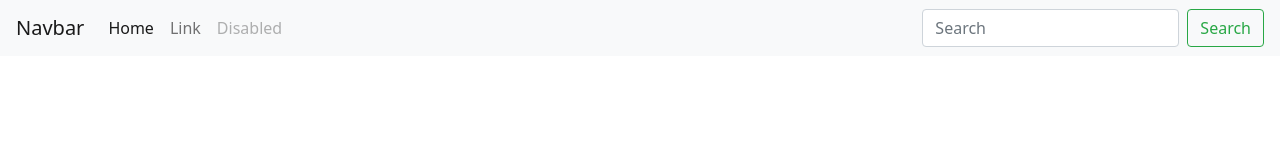
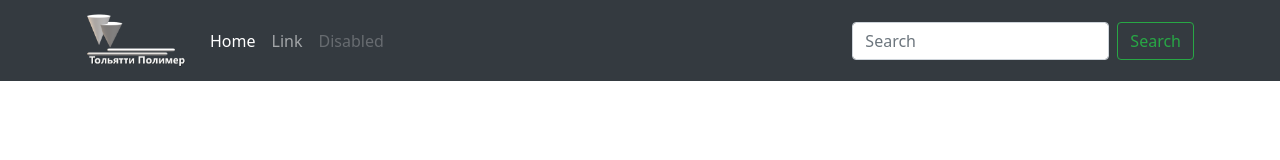
Before and after one commit to Nariman-design/TPE, a plain HTML site: page index.html in a window 1280 px wide. Drawn offline with nearby package versions, Linux system fonts and the light colour scheme.

Commit message:
nav
navbar

```diff
--- a/index.html
+++ b/index.html
@@ -15,9 +15,12 @@
     <script src="https://use.fontawesome.com/2efc49c887.js"></script>
 </head>
 <body>
-    <nav class="navbar navbar-expand-lg navbar-light bg-light">
-        <div class="container-fluid">
-            <a class="navbar-brand" href="#">Navbar</a>
+
+    <nav class="navbar navbar-expand-lg navbar-dark bg-dark">
+        <div class="container-lg">
+            <a class="navbar-brand" href="#">
+                <img class="user-nav-mg" src="/imeges/logo_tp_w.png" width="100" alt="logo">
+            </a>
             <button class="navbar-toggler" type="button" data-toggle="collapse" data-target="#navbarTogglerDemo02"
                 aria-controls="navbarTogglerDemo02" aria-expanded="false" aria-label="Toggle navigation">
                 <span class="navbar-toggler-icon"></span>
```
Also changed, not shown: imeges/logo_tp_w.png (added).
